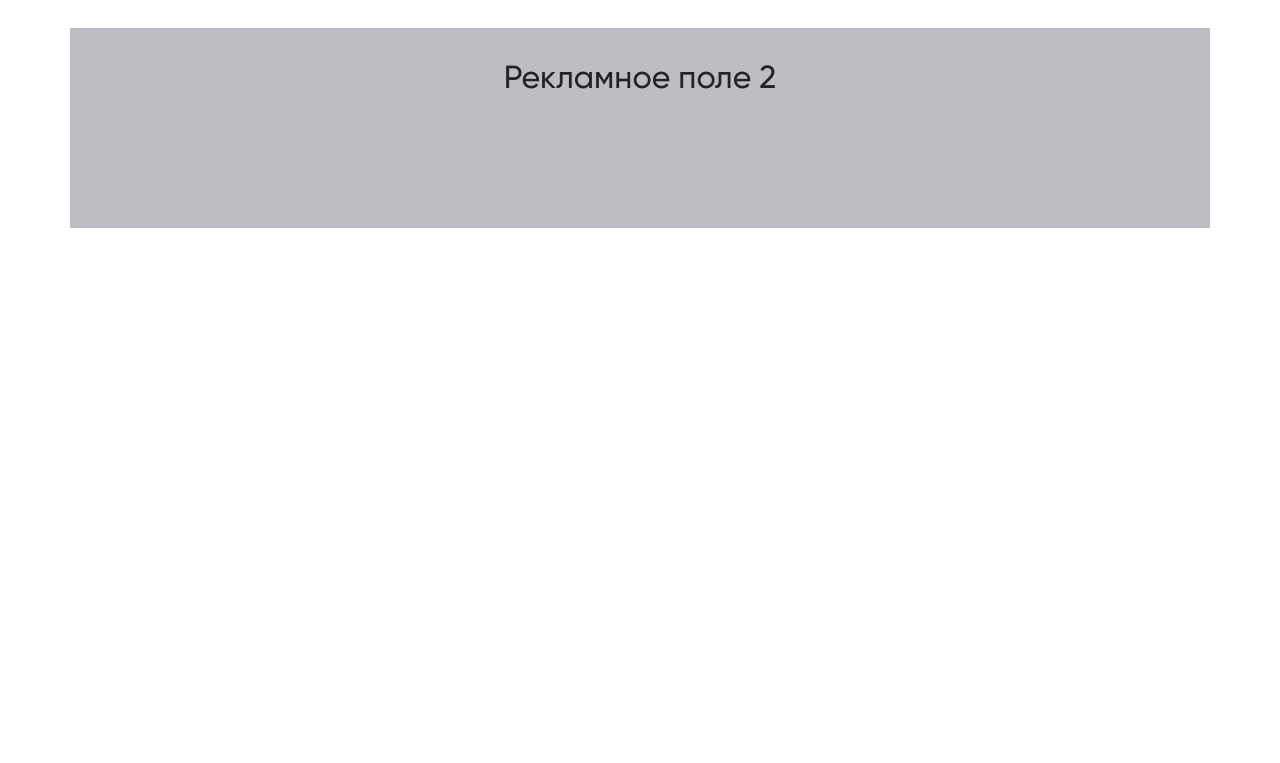
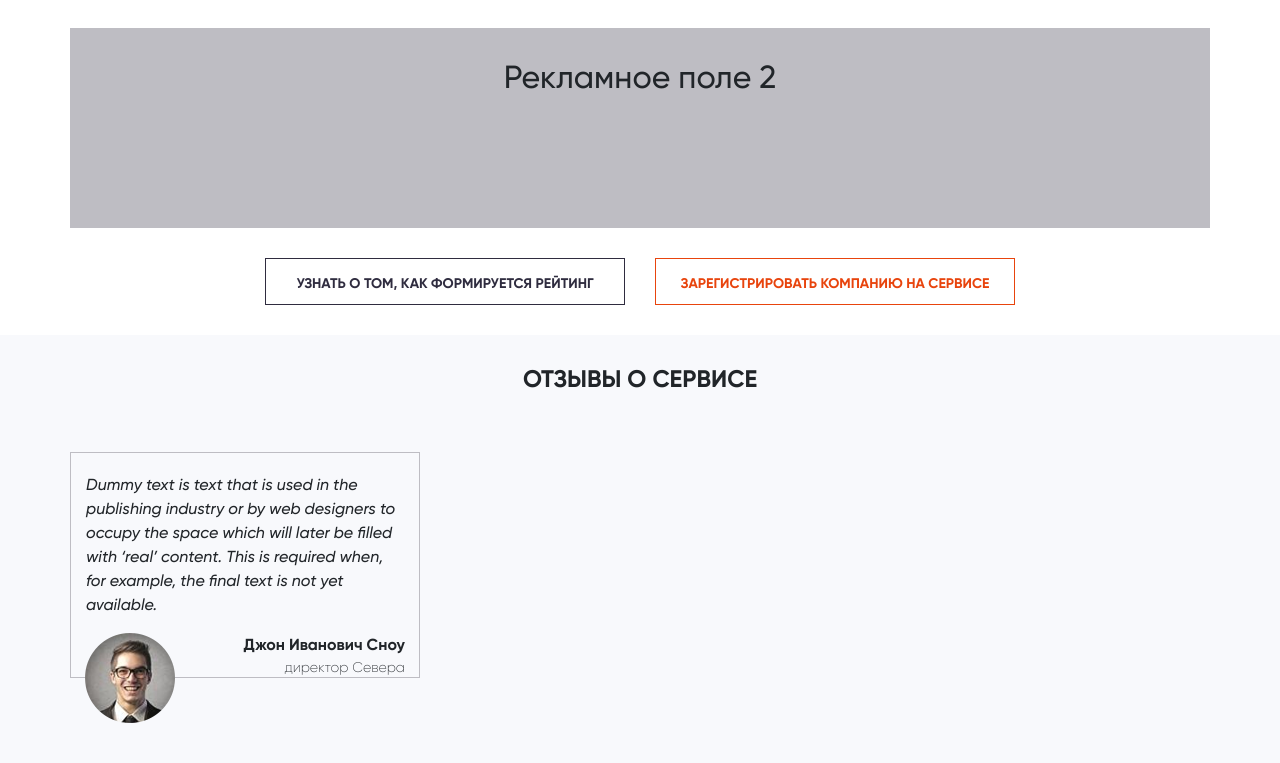
Before and after one commit to Iglaimov325123/reestro, a plain HTML site: page index.html in a window 1280 px wide. Shown: the part 1698-2461 px from the top of the page. Before the commit the page ends 1926 px from the top, so only its background shows below. Drawn offline with nearby package versions, Linux system fonts and the light colour scheme; some icons are missing.

Commit message:
add reviews

```diff
--- a/css/style.css
+++ b/css/style.css
@@ -689,3 +689,95 @@ width:36px;
 	background-repeat: no-repeat;
 	background-position: center;
 }
+
+.btn-about-rating{
+	display: block;
+	border: 1px solid #2f2c3f;
+	color: #2f2c3f;
+	font-size: 14px;
+	font-weight: bold;
+	text-transform: uppercase;
+	padding: 14px 29px 10px;
+	width: 100%;
+	text-align: center;
+}
+.btn-about-rating:hover{
+	text-decoration: none;
+	color: #2f2c3f;
+	background-color: #f0f2f8;
+}
+.btn-register-company{
+	display: block;
+	border: 1px solid #e8440d;
+	color: #e8440d;
+	font-size: 14px;
+	font-weight: bold;
+	text-transform: uppercase;
+	padding: 14px 18px 10px;
+	width: 100%;
+	text-align: center;
+}
+.btn-register-company:hover{
+	text-decoration: none;
+	color: #e8440d;
+	background-color: #f0f2f8;
+}
+.site-reviews{
+	background-color: #f8f9fc;
+	margin-top: 30px;
+}
+.site-reviews h2{
+	font-weight: bold;
+	font-size: 24px;
+	text-align: center;
+	padding-bottom: 20px;
+}
+.reviews-slider{
+	width: 100%;
+	margin: 30px 0px;
+}
+.reviews-slider .item{
+	width: 350px;
+	margin-right: 15px;
+}
+.reviews-slider .item .text{
+	width: 100%;
+	padding: 20px 15px 60px;
+	font-size: 16px;
+	font-weight: 500;
+    font-style: italic;
+    border: 1px solid #bebdc3;
+}
+.reviews-slider .item .name-block{
+	height: 100px;
+	padding: 0px 15px;
+	display: flex;
+	flex-direction: row;
+	justify-content: space-around;
+	margin-top: -45px;
+}
+.reviews-slider .item .name-block .img{
+	width: 90px;
+	height: 100px;
+	border-radius: 20px;
+
+}
+.reviews-slider .item .name-block .img img{
+	width: 100%;
+}
+.reviews-slider .item .name-block .name{
+	height: 100px;
+	padding: 0px 0px 0px 20px;
+	vertical-align: bottom;
+	font-size: 14px;
+	font-weight: 200;
+	flex: 1;
+    font-style: normal;
+    display: flex;
+    align-items: flex-end;
+    flex-direction: column;
+}
+.reviews-slider .item .name-block .name div{
+	font-size: 16px;
+	font-weight: bold;
+}
--- a/index.html
+++ b/index.html
@@ -224,6 +224,37 @@
 	<div class="container offer-block-4">
 		<h2>Рекламное поле 2</h2>
 	</div>
+	<div class="container">
+		<div class="row">
+			<div class="col-2"></div>
+			<div class="col-4"><a class="btn-about-rating" href="">УЗНАТЬ О ТОМ, КАК ФОРМИРУЕТСЯ РЕЙТИНГ</a></div>
+			<div class="col-4"><a class="btn-register-company" href="">ЗАРЕГИСТРИРОВАТЬ КОМПАНИЮ НА СЕРВИСЕ</a></div>
+			<div class="col-2"></div>
+		</div>
+	</div>
+	<div class="container-fluid site-reviews">
+		<div class="container">
+			<h2>ОТЗЫВЫ О СЕРВИСЕ</h2>
+			<div class="row">
+				<div class="col-12">
+					<div class="reviews-slider">
+						<div class="item">
+							<div class="text">
+								Dummy text is text that is used in the publishing industry or by web designers to occupy the space which will later be filled with ‘real’ content. This is required when, for example, the final text is not yet available.
+							</div>
+							<div class="name-block">
+								<div class="img"><img src="img/photo-example.png"></div>
+								<div class="name">
+									<div>Джон Иванович Сноу</div>
+									директор Севера
+								</div>
+							</div>
+						</div>
+					</div>
+				</div>
+			</div>
+		</div>
+	</div>
 
 
 	<script src="https://code.jquery.com/jquery-3.4.1.min.js" integrity="sha256-CSXorXvZcTkaix6Yvo6HppcZGetbYMGWSFlBw8HfCJo=" crossorigin="anonymous"></script>
```
Also changed, not shown: img/photo-example.png (added).
